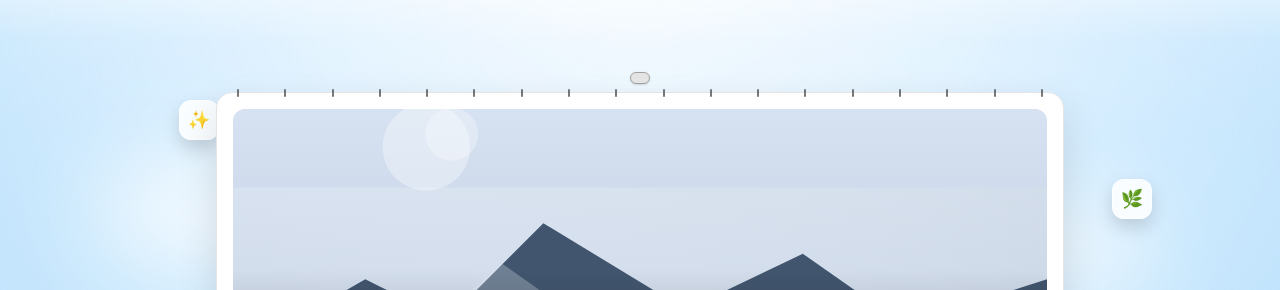
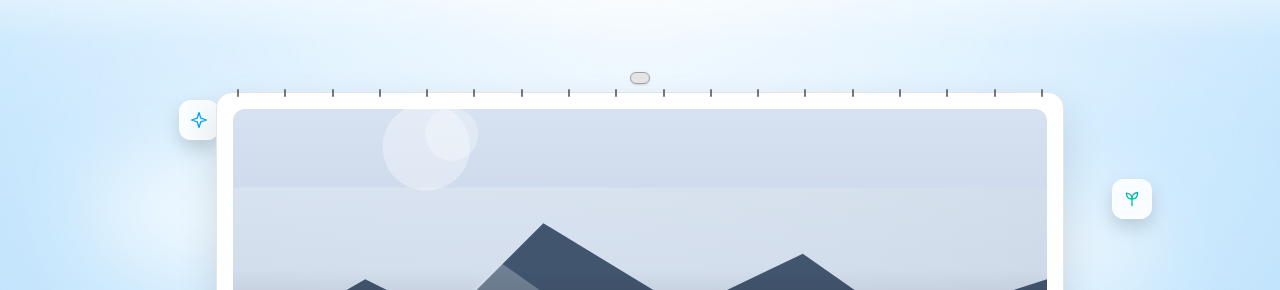
Before and after one commit to RealCifer/CallyPro, a Next.js app: page / in a window 1280 px wide. Shown: the top 290 px of the page. Built offline with nearby package versions, Linux system fonts and the light colour scheme.

Commit message:
added birds in bg

```diff
--- a/app/page.tsx
+++ b/app/page.tsx
@@ -15,17 +15,56 @@ export default function Home() {
       <div className="pointer-events-none absolute right-[10%] top-[18%] h-20 w-48 rounded-full bg-white/55 blur-2xl sm:h-24 sm:w-64" />
       <div className="pointer-events-none absolute left-1/2 top-[26%] h-16 w-44 -translate-x-1/2 rounded-full bg-white/40 blur-2xl sm:h-20 sm:w-64" />
 
-      <div className="pointer-events-none absolute left-[14%] top-[9%] hidden h-10 w-10 items-center justify-center rounded-xl border border-white/70 bg-white/85 text-lg shadow-[0_8px_18px_rgba(0,0,0,0.15)] float-card md:flex">
-        ✨
+      <div className="pointer-events-none absolute left-[22%] top-[19%] hidden opacity-65 md:block">
+        <svg viewBox="0 0 120 44" className="h-7 w-20 text-sky-700/55" fill="none" aria-hidden="true">
+          <path d="M10 28c6-10 16-10 22 0M33 28c6-9 16-9 22 0" stroke="currentColor" strokeWidth="2" strokeLinecap="round" />
+          <path d="M60 18c5-8 12-8 18 0M78 18c5-8 12-8 18 0" stroke="currentColor" strokeWidth="1.8" strokeLinecap="round" />
+        </svg>
       </div>
-      <div className="pointer-events-none absolute left-[30%] top-[13%] hidden h-10 w-10 items-center justify-center rounded-xl border border-white/70 bg-white/85 text-lg shadow-[0_8px_18px_rgba(0,0,0,0.15)] [animation-delay:0.7s] float-card md:flex">
-        🧠
+      <div className="pointer-events-none absolute right-[18%] top-[24%] hidden opacity-55 md:block">
+        <svg viewBox="0 0 120 44" className="h-6 w-16 text-sky-800/50" fill="none" aria-hidden="true">
+          <path d="M14 24c5-8 12-8 18 0M32 24c5-8 12-8 18 0" stroke="currentColor" strokeWidth="1.9" strokeLinecap="round" />
+          <path d="M52 16c4-7 10-7 14 0M66 16c4-7 10-7 14 0" stroke="currentColor" strokeWidth="1.6" strokeLinecap="round" />
+        </svg>
       </div>
-      <div className="pointer-events-none absolute right-[22%] top-[11%] hidden h-10 w-10 items-center justify-center rounded-xl border border-white/70 bg-white/85 text-lg shadow-[0_8px_18px_rgba(0,0,0,0.15)] [animation-delay:1.1s] float-card md:flex">
-        📅
+
+      <div className="pointer-events-none absolute left-[14%] top-[9%] hidden h-10 w-10 items-center justify-center rounded-xl border border-white/70 bg-white/85 shadow-[0_8px_18px_rgba(0,0,0,0.15)] float-card md:flex">
+        <svg viewBox="0 0 20 20" className="h-5 w-5 text-sky-500" fill="none" aria-hidden="true">
+          <path
+            d="M10 2.5L11.8 8.2L17.5 10L11.8 11.8L10 17.5L8.2 11.8L2.5 10L8.2 8.2L10 2.5Z"
+            stroke="currentColor"
+            strokeWidth="1.3"
+            strokeLinejoin="round"
+          />
+        </svg>
       </div>
-      <div className="pointer-events-none absolute right-[10%] top-[16%] hidden h-10 w-10 items-center justify-center rounded-xl border border-white/70 bg-white/85 text-lg shadow-[0_8px_18px_rgba(0,0,0,0.15)] [animation-delay:1.7s] float-card md:flex">
-        🌿
+      <div className="pointer-events-none absolute left-[30%] top-[13%] hidden h-10 w-10 items-center justify-center rounded-xl border border-white/70 bg-white/85 shadow-[0_8px_18px_rgba(0,0,0,0.15)] [animation-delay:0.7s] float-card md:flex">
+        <svg viewBox="0 0 20 20" className="h-5 w-5 text-violet-500" fill="none" aria-hidden="true">
+          <path
+            d="M7.2 6.2A2.7 2.7 0 0 1 9.9 3.5h.2a2.7 2.7 0 0 1 2.7 2.7v.3a2.2 2.2 0 0 1 1.8 2.2 2.2 2.2 0 0 1-.7 1.6 2 2 0 0 1 .7 1.5A2.2 2.2 0 0 1 12.4 14h-.2a2.2 2.2 0 0 1-2.2 2H9.8a2.2 2.2 0 0 1-2.2-2H7.4A2.2 2.2 0 0 1 5.2 12a2 2 0 0 1 .7-1.5 2.2 2.2 0 0 1-.7-1.6 2.2 2.2 0 0 1 2-2.2V6.2Z"
+            stroke="currentColor"
+            strokeWidth="1.3"
+            strokeLinecap="round"
+            strokeLinejoin="round"
+          />
+        </svg>
+      </div>
+      <div className="pointer-events-none absolute right-[22%] top-[11%] hidden h-10 w-10 items-center justify-center rounded-xl border border-white/70 bg-white/85 shadow-[0_8px_18px_rgba(0,0,0,0.15)] [animation-delay:1.1s] float-card md:flex">
+        <svg viewBox="0 0 20 20" className="h-5 w-5 text-emerald-500" fill="none" aria-hidden="true">
+          <rect x="3.2" y="4.6" width="13.6" height="11.8" rx="2" stroke="currentColor" strokeWidth="1.3" />
+          <path d="M3.2 8.3H16.8M6.5 2.9V6M13.5 2.9V6" stroke="currentColor" strokeWidth="1.3" strokeLinecap="round" />
+        </svg>
+      </div>
+      <div className="pointer-events-none absolute right-[10%] top-[16%] hidden h-10 w-10 items-center justify-center rounded-xl border border-white/70 bg-white/85 shadow-[0_8px_18px_rgba(0,0,0,0.15)] [animation-delay:1.7s] float-card md:flex">
+        <svg viewBox="0 0 20 20" className="h-5 w-5 text-teal-500" fill="none" aria-hidden="true">
+          <path
+            d="M10 16.6V9.5M10 9.5C10 6 12.4 4 15.6 3.4C15.6 7.7 13.6 10 10 10M10 9.5C10 6.5 8.1 4.7 4.4 4.1C4.4 8.2 6.5 10.2 10 10"
+            stroke="currentColor"
+            strokeWidth="1.3"
+            strokeLinecap="round"
+            strokeLinejoin="round"
+          />
+        </svg>
       </div>
 
       <div className="relative z-10">
```
